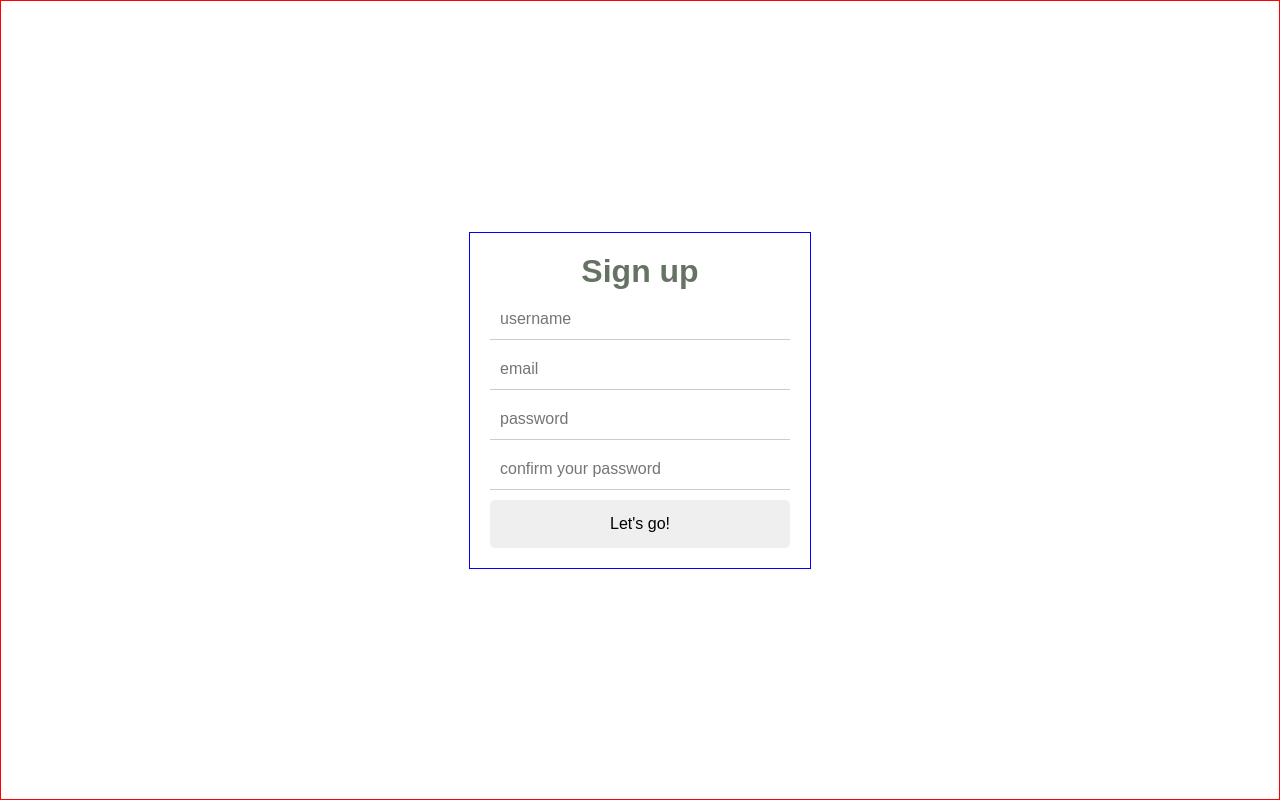
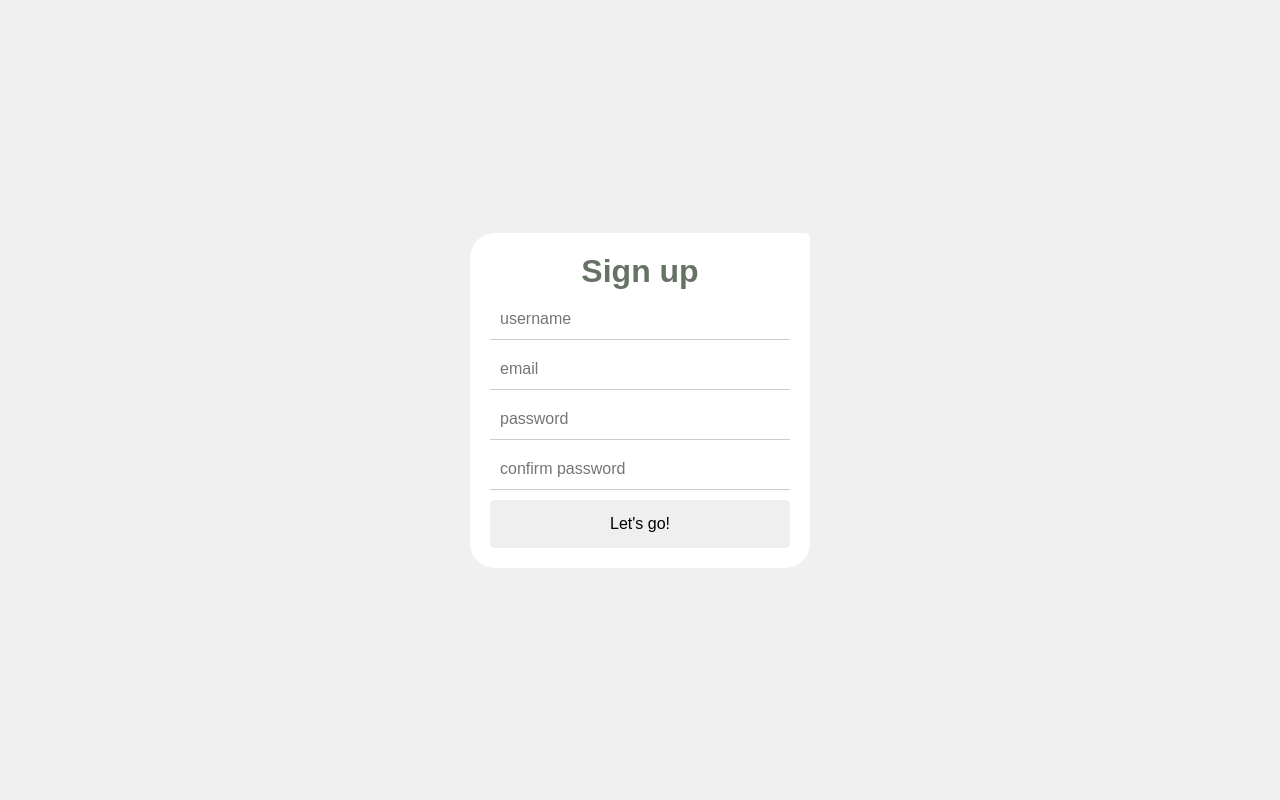
Before and after one commit to Torrex1/blog, a Vue app: page /registration in a window 1280 px wide. Built offline with nearby package versions, Linux system fonts and the light colour scheme.

Commit message:
register form style's upd

```diff
--- a/src/components/RegistrationForm.vue
+++ b/src/components/RegistrationForm.vue
@@ -1,13 +1,13 @@
 <template>
     <div class="form-wrapper">
-        <form action="#">
+        <form action="/">
             <h1>Sign up</h1>
 
             <input type="text" placeholder="username">
             <input type="email" placeholder="email">
             <input type="password" placeholder="password">
-            <input type="password" placeholder="confirm your password">
-            <button>Let's go!</button>
+            <input type="password" placeholder="confirm password">
+            <button type="submit">Let's go!</button>
         </form>
     </div>
 
@@ -16,10 +16,10 @@
 <style scoped>
 .form-wrapper {
     display: flex;
-    border: 1px solid red;
     justify-content: center;
     align-items: center;
     height: 100vh;
+    background-color: #f0f0f0;
 }
 
 h1 {
@@ -28,7 +28,8 @@ h1 {
 }
 
 form {
-    border: 1px solid blue;
+    background-color: #fff;
+    border-radius: 25px 5px 25px 25px;
     display: flex;
     flex-direction: column;
 
@@ -55,4 +56,17 @@ button {
     font-size: 16px;
 }
 
+button:focus-visible {
+    outline: 2px solid green;
+}
+
+button:hover {
+    background-color: rgb(4, 166, 4);
+    color: #fff;
+}
+
+button:active {
+    background-color: rgb(0, 148, 0);
+}
+
 </style>
```
